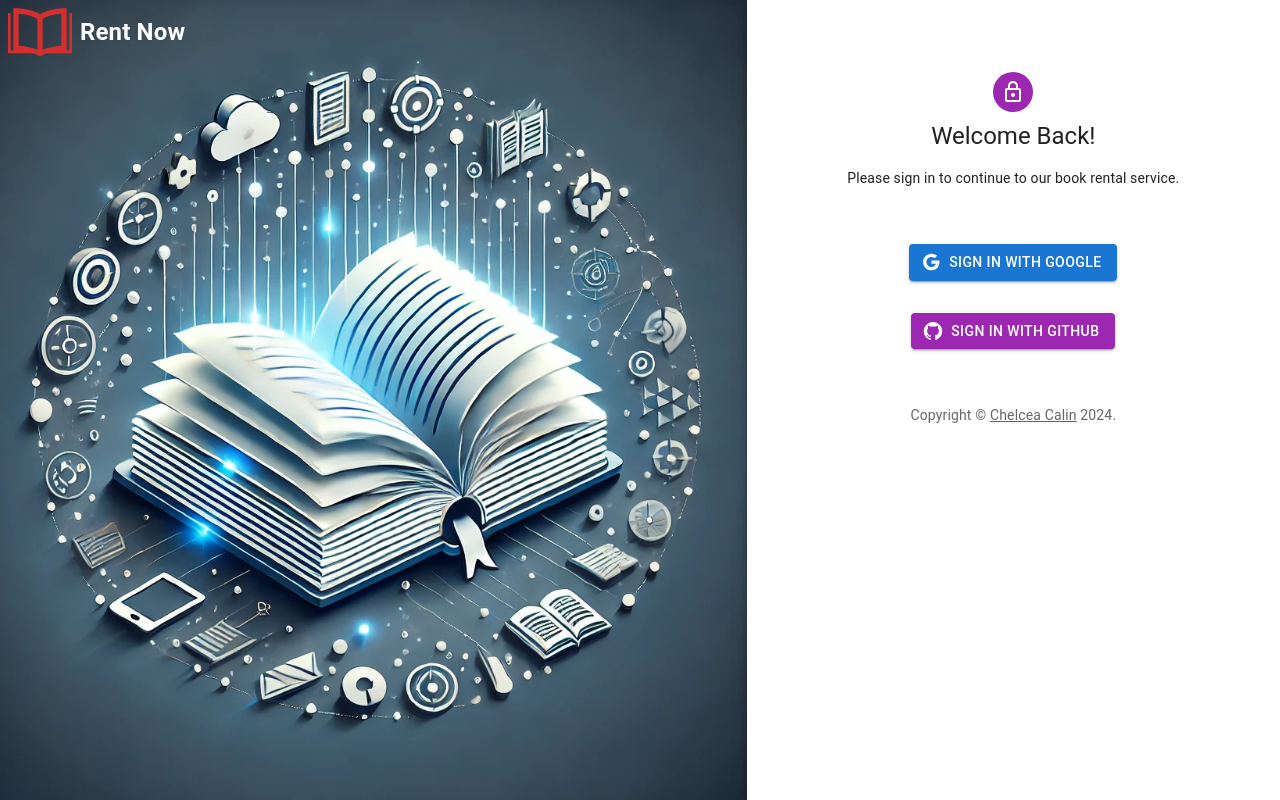
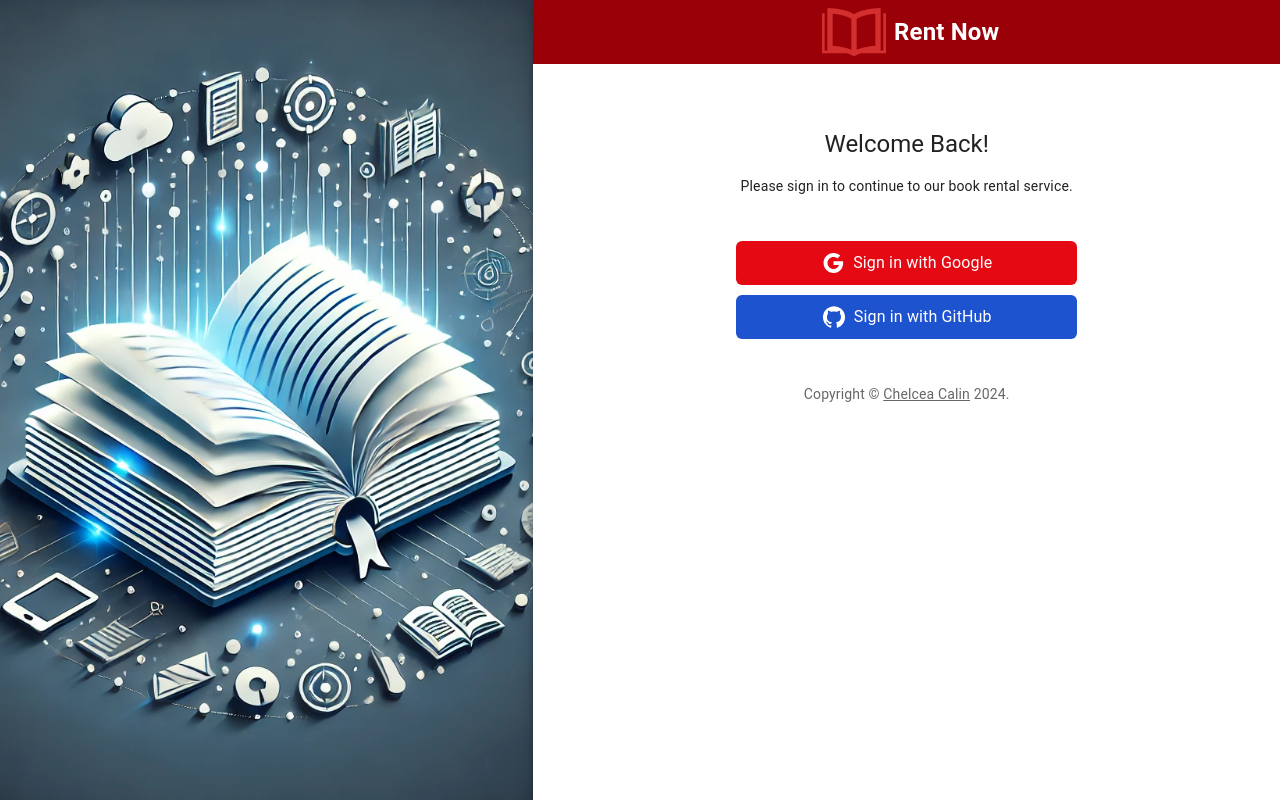
Before and after one commit to chelceacalin/RentNow, a React (Vite) app in the folder frontEnd/: page /login in a window 1280 px wide. Built offline with nearby package versions, Linux system fonts and the light colour scheme.

Commit message:
Various improvements + refactor login page

```diff
--- a/frontEnd/src/components/Book/Details/Comment.jsx
+++ b/frontEnd/src/components/Book/Details/Comment.jsx
@@ -77,7 +77,9 @@
               variant="caption"
               sx={{ color: "#888", display: "block" }}
             >
-              {dayjs(createdDate).format("MMMM D, YYYY, h:mm A")}
+              {dayjs(createdDate, "DD-MM-YYYY HH:mm:ss").format(
+                "MMMM D, YYYY, h:mm A"
+              ) || createdDate}
             </Typography>
             <div style={{ display: "flex", alignItems: "center" }}>
               {(userEmail === owner_email || isAdmin) && (
--- a/frontEnd/src/components/Book/Details/Review.jsx
+++ b/frontEnd/src/components/Book/Details/Review.jsx
@@ -111,7 +111,9 @@
                       marginRight: "1rem",
                     }}
                   >
-                    {dayjs(review.created_date).format("MMMM D, YYYY, h:mm A")}
+                    {dayjs(review.created_date, "DD-MM-YYYY HH:mm:ss").format(
+                      "MMMM D, YYYY, h:mm A"
+                    ) || review.created_date}
                   </Typography>
 
                   {renderStars(review.rating)}
--- a/frontEnd/src/index.scss
+++ b/frontEnd/src/index.scss
@@ -160,6 +160,13 @@
     }
 }
 
+.bg-main-color-reverse {
+    background-color: $main-color-hover;
+
+    &:hover {
+        background-color: $main-color;
+    }
+}
 
 
 .bg-main-color-text-white {
--- a/frontEnd/src/pages/Login/Login.jsx
+++ b/frontEnd/src/pages/Login/Login.jsx
@@ -1,21 +1,20 @@
 import GitHubIcon from "@mui/icons-material/GitHub";
 import GoogleIcon from "@mui/icons-material/Google";
-import LockOutlinedIcon from "@mui/icons-material/LockOutlined";
-import { Box, Button } from "@mui/material";
-import Avatar from "@mui/material/Avatar";
+import {Box} from "@mui/material";
 import CssBaseline from "@mui/material/CssBaseline";
 import Grid from "@mui/material/Grid";
 import Link from "@mui/material/Link";
 import Paper from "@mui/material/Paper";
 import Typography from "@mui/material/Typography";
-import { createTheme, ThemeProvider } from "@mui/material/styles";
+import {createTheme, ThemeProvider} from "@mui/material/styles";
 import axios from "axios";
-import { GithubAuthProvider, signInWithPopup } from "firebase/auth";
-import { useContext } from "react";
-import { useNavigate } from "react-router-dom";
-import { UserLoginContext } from "../../utils/context/LoginProvider.jsx";
-import { auth, provider } from "../../utils/firebase/firebase.js";
+import {GithubAuthProvider, signInWithPopup} from "firebase/auth";
+import {useContext} from "react";
+import {useNavigate} from "react-router-dom";
+import {UserLoginContext} from "../../utils/context/LoginProvider.jsx";
+import {auth, provider} from "../../utils/firebase/firebase.js";
 import AppIconUnformatted from "../../utils/icons/AppIconUnformatted.jsx";
+
 const defaultTheme = createTheme();
 
 function Login() {
@@ -111,16 +110,20 @@
 
   return (
     <ThemeProvider theme={defaultTheme}>
-      <Grid container component="main" sx={{ height: "100vh" }}>
+      <Grid
+          container
+          component="main"
+          sx={{height: "100vh"}}
+          className="w-full"
+      >
         <CssBaseline />
-        <AppIconUnformatted />
         <Grid
           item
           xs={false}
           sm={4}
-          md={7}
+          md={5}
           sx={{
-            backgroundImage: 'url("/public/Images/book_rental.jpg")',
+            backgroundImage: 'url("Images/book_rental.jpg")',
             backgroundColor: (t) =>
               t.palette.mode === "light"
                 ? t.palette.grey[50]
@@ -129,7 +132,10 @@
             backgroundPosition: "center",
           }}
         />
-        <Grid item xs={12} sm={8} md={5} component={Paper} elevation={6} square>
+        <Grid item xs={12} sm={8} md={7} component={Paper} elevation={6} square>
+          <div className="bg-main-color-reverse flex justify-center">
+            <AppIconUnformatted/>
+          </div>
           <Box
             sx={{
               my: 8,
@@ -139,9 +145,6 @@
               alignItems: "center",
             }}
           >
-            <Avatar sx={{ m: 1, bgcolor: "secondary.main" }}>
-              <LockOutlinedIcon />
-            </Avatar>
             <Typography component="h1" variant="h5">
               Welcome Back!
             </Typography>
@@ -157,24 +160,24 @@
               noValidate
               sx={{ mt: 1, width: "100%", textAlign: "center" }}
             >
-              <Button
-                variant="contained"
-                color="primary"
-                startIcon={<GoogleIcon />}
-                onClick={handleSignInWithGoogle}
-                sx={{ m: 2 }}
+              <button
+                  className="rent-button"
+                  onClick={(e) => {
+                    e.preventDefault();
+                    handleSignInWithGoogle();
+                  }}
               >
-                Sign in with Google
-              </Button>
-              <Button
-                variant="contained"
-                color="secondary"
-                startIcon={<GitHubIcon />}
-                onClick={handleSignInWithGithub}
-                sx={{ m: 2 }}
+                <GoogleIcon/> &nbsp; Sign in with Google
+              </button>
+              <button
+                  className="details-button"
+                  onClick={(e) => {
+                    e.preventDefault();
+                    handleSignInWithGithub();
+                  }}
               >
-                Sign in with GitHub
-              </Button>
+                <GitHubIcon/> &nbsp; Sign in with GitHub
+              </button>
               <Copyright sx={{ mt: 5 }} />
             </Box>
           </Box>
--- a/frontEnd/src/utils/icons/AppIconUnformatted.jsx
+++ b/frontEnd/src/utils/icons/AppIconUnformatted.jsx
@@ -2,10 +2,7 @@
 
 export default function AppIconUnformatted() {
   return (
-    <div
-      style={{ position: "absolute", zIndex: 1000 }}
-      className="AppIconUnformatted"
-    >
+    <div className="AppIconUnformatted">
       <svg
         className="w-20 h-16 text-gray-800 dark:text-white"
         aria-hidden="true"
@@ -15,9 +12,7 @@
       >
         <path d="M23 5v13.883l-1 .117v-16c-3.895.119-7.505.762-10.002 2.316-2.496-1.554-6.102-2.197-9.998-2.316v16l-1-.117v-13.883h-1v15h9.057c1.479 0 1.641 1 2.941 1 1.304 0 1.461-1 2.942-1h9.06v-15h-1zm-12 13.645c-1.946-.772-4.137-1.269-7-1.484v-12.051c2.352.197 4.996.675 7 1.922v11.613zm9-1.484c-2.863.215-5.054.712-7 1.484v-11.613c2.004-1.247 4.648-1.725 7-1.922v12.051z" />
       </svg>
-      <span className="font-bold mt-4 main-text-color text-2xl  ">
-        Rent Now
-      </span>
+      <span className="font-bold mt-4 main-text-color text-2xl">Rent Now</span>
     </div>
   );
 }
```
Also changed, not shown: frontEnd/src/components/Book/Details/ViewBookDetailsModalWindow.jsx (+58 -74 lines).
